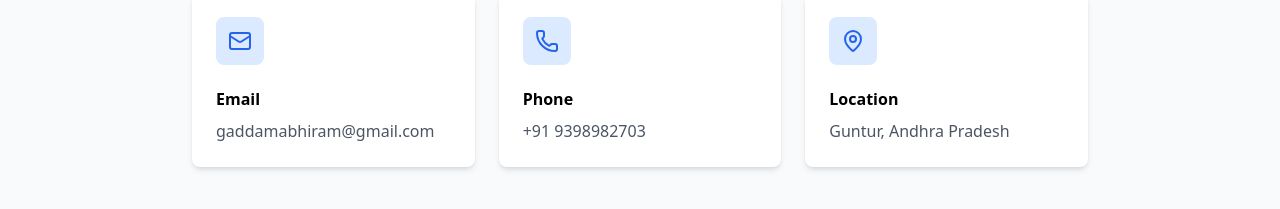
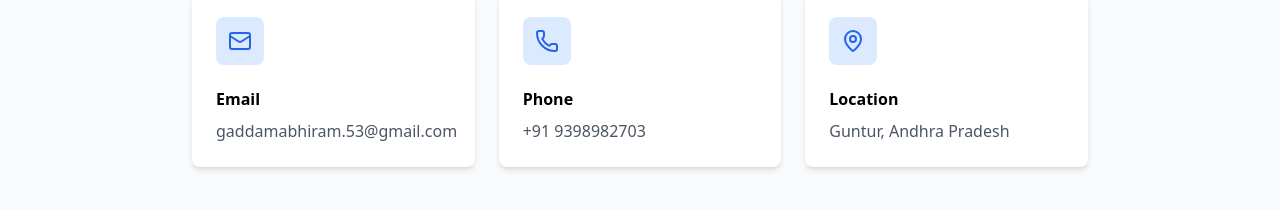
Before and after one commit to Abhiram-Gaddam/abhiram-gaddam.github.io, a React (Create React App) app: page /contact in a window 1280 px wide. Shown: the part 159-368 px from the top of the page. Built offline with nearby package versions, Linux system fonts and the light colour scheme.

Commit message:
Changed Email

```diff
--- a/src/pages/Contact.js
+++ b/src/pages/Contact.js
@@ -53,7 +53,7 @@ function Contact() {
                 <Mail className="text-blue-600" size={24} />
               </div>
               <h3 className="font-semibold mb-2">Email</h3>
-              <p className="text-gray-600">gaddamabhiram@gmail.com</p>
+              <p className="text-gray-600">gaddamabhiram.53@gmail.com</p>
             </div>
             <div className="bg-white p-6 rounded-lg shadow-md">
               <div className="bg-blue-100 p-3 rounded-lg inline-block mb-4">
```
